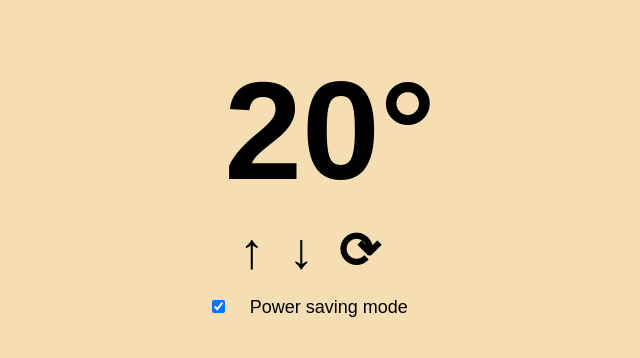
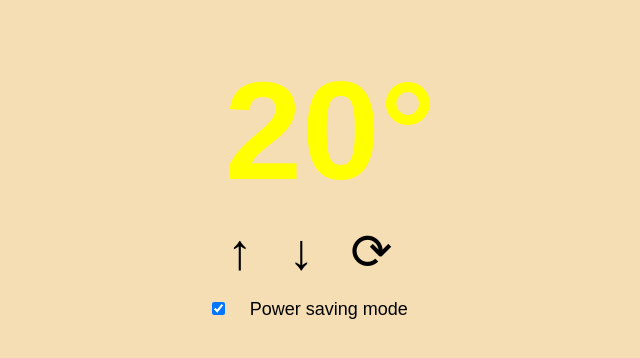
Before and after one commit to michballard/thermostat, a plain HTML site: page index.html in a window 1280 px wide. Shown: the whole page, without its empty margins (330-970 px from the left). Drawn offline with Linux system fonts and the light colour scheme.

Commit message:
Added color to temperature, refactored

```diff
--- a/index.html
+++ b/index.html
@@ -8,12 +8,14 @@
 </head>
 <body>
 	<h2><span class="temp">??</span>&#xb0;</h2>
-	<h3 class="increaseTemp">&uarr;</h3>
-	<h3 class="decreaseTemp">&darr;</h3>
-	<h3 class="reset">&#10227;</h3>
+	<button class="increaseTemp">&uarr;</button>
+	<button class="decreaseTemp">&darr;</button>
+	<button class="reset">&#10227;</button>
 	<br>
-	<input type="checkbox" class="psm" checked>
-	<p id="psm-label">Power saving mode</p><br>
+	<section>
+		<input type="checkbox" class="psm" checked/>
+		<p id="psm-label">Power saving mode</p><br>
+	</section>
 
 	<script type="text/javascript" src="public/javascript/jquery-2.1.1.min.js"></script>
 	<script src="public/javascript/thermostat.js"></script>
--- a/public/css/style.css
+++ b/public/css/style.css
@@ -8,7 +8,9 @@ h2 {
 	margin: 50px 10px 10px 50px;
 }
 
-h3 {
+button {
+	border: 0;
+	background: none;
 	font-size: 50px;
 	margin-left: 10px;
 	margin-right: 10px;
@@ -25,3 +27,15 @@ p {
 input[type=checkbox] {
 	margin: 20px 10px 10px 10px;
 }
+
+.efficient {
+	color: green;
+}
+
+.average {
+	color: yellow;
+}
+
+.inefficient {
+	color: red;
+}
--- a/public/javascript/thermostat.js
+++ b/public/javascript/thermostat.js
@@ -45,21 +45,33 @@ $(document).ready(function() {
 
 	var thermostat = new Thermostat();
 
-	$('.temp').text(thermostat.temperature);
+	function updateTemperature() {
+		$('.temp').text(thermostat.temperature);
+		$('h2').removeClass('efficient average inefficient').addClass(thermostat.energyRating());
+    console.log(thermostat.energyRating());
+	}
+
+	updateTemperature();
 
 	$('.increaseTemp').on('click', function() {
 		thermostat.increaseTemperature();
-		$('.temp').text(thermostat.temperature);
 	});
 
 	$('.decreaseTemp').on('click', function() {
 		thermostat.decreaseTemperature();
-		$('.temp').text(thermostat.temperature);
 	});
 
 	$('.reset').on('click', function() {
 		thermostat.resetThermostat();
-		$('.temp').text(thermostat.temperature);
+		$('.psm').prop('checked', true);
+	});
+
+	$('.psm').on('change', function() {
+		thermostat.powerSavingMode = $(this).prop('checked');
+	});
+
+	$('button').on('click', function() {
+		updateTemperature();
 	});
 
 });
```
